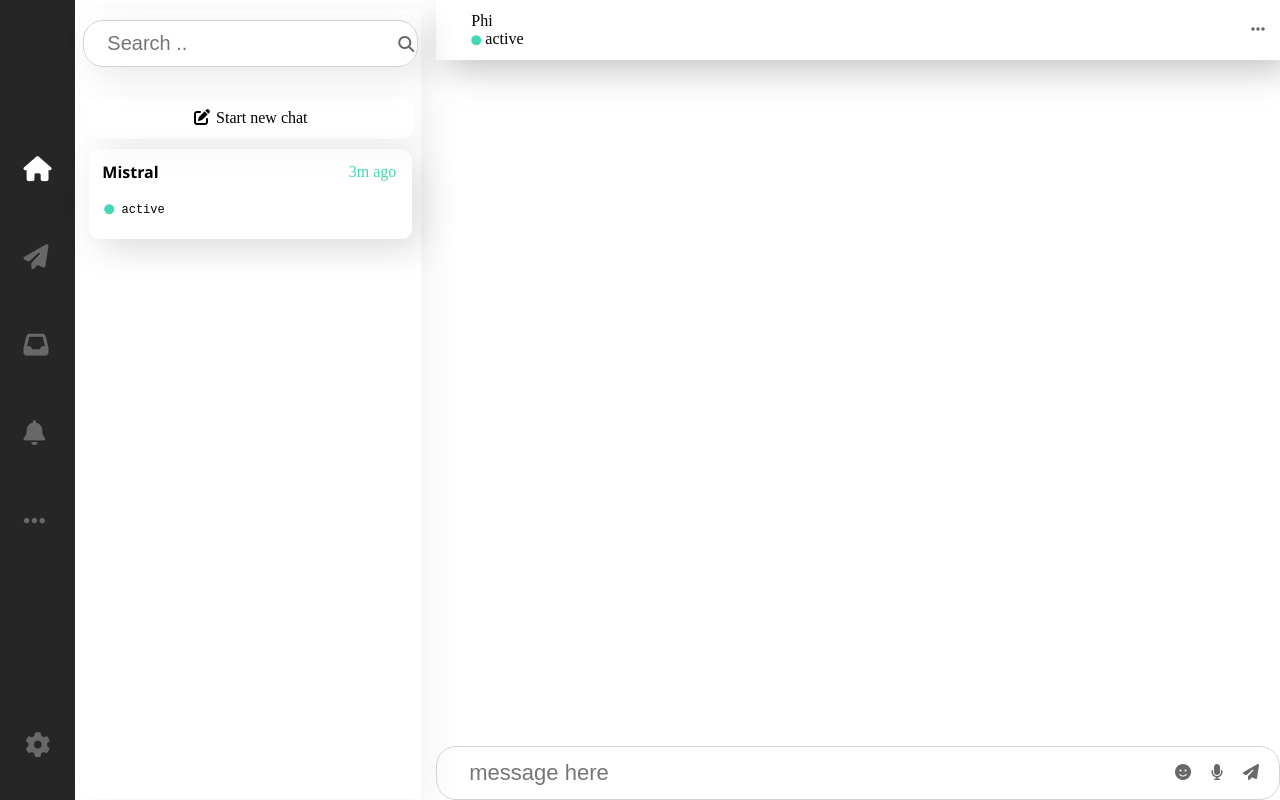
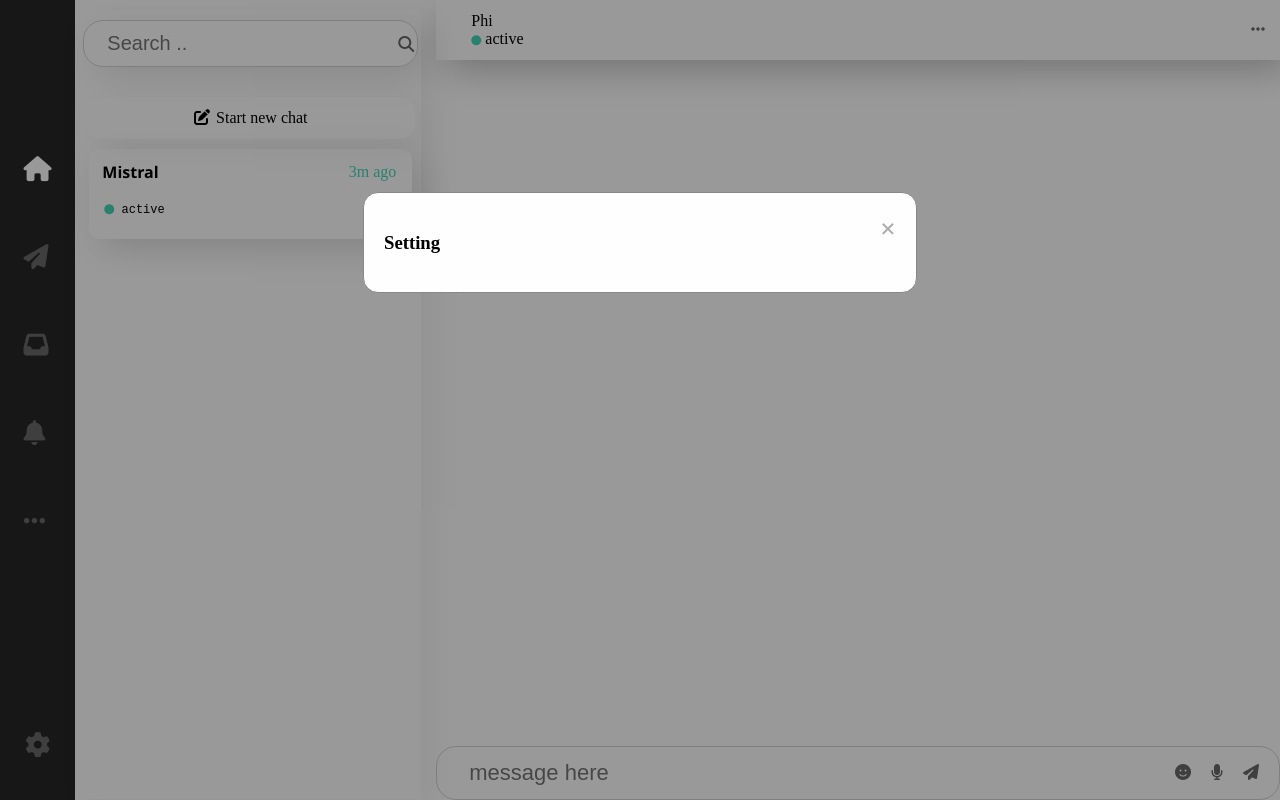
Before and after one commit to shekharP1536/Alpha, a plain HTML site: page index.html in a window 1280 px wide. Both pictures are taken after a click on the element 37 px from the left and 746 px from the top of the page. Drawn offline with nearby package versions, Linux system fonts and the light colour scheme.

Commit message:
setting_pannelui_added

```diff
--- a/index.html
+++ b/index.html
@@ -13,14 +13,26 @@
 
             </div>
             <div class="mid_dock_part">
-                <div class="dock_icons"><i class="fa-solid fa-house active_icon"></i></div>
-                <div class="dock_icons"><i class="fa-solid fa-paper-plane inactive_icon" ></i></div>
-                <div class="dock_icons"><i class="fa-solid fa-inbox inactive_icon" ></i></div>
-                <div class="dock_icons"><i class="fa-solid fa-bell inactive_icon"></i></div>
-                <div class="dock_icons"><i class="fa-solid fa-ellipsis inactive_icon"></i></div>
+                <div class="dock_icons"><i class="fa-solid fa-house active_icon"></i>
+                <!-- <span class="tooltip">Home</span> -->
+                </div>
+                <div class="dock_icons"><i class="fa-solid fa-paper-plane inactive_icon" ></i>
+                <!-- <span class="tooltip">Chat</span> -->
+                </div>
+                <div class="dock_icons"><i class="fa-solid fa-inbox inactive_icon" ></i>
+                <!-- <span class="tooltip">Models</span> -->
+                </div>
+                <div class="dock_icons"><i class="fa-solid fa-bell inactive_icon"></i>
+                <!-- <span class="tooltip">Notifiactions</span> -->
+                </div>
+                <div class="dock_icons"><i class="fa-solid fa-ellipsis inactive_icon"></i>
+                    <!-- <span class="tooltip"></span> -->
+                </div>
             </div>
-            <div class="bottom_dock-part">
-                <div class="dock_icons"><i class="fa-solid fa-gear inactive_icon"></i></div>
+            <div class="bottom_dock-part" id="setting_dock_div">
+                <div class="dock_icons"><i class="fa-solid fa-gear inactive_icon"></i>
+                    <!-- <span class="tooltip">Setting</span> -->
+                </div>
             </div>
         </div>
         <div class="sections_holder">
@@ -135,9 +147,19 @@
             </div>
         </div>
     </div>
+
+    <div class="setting_overlap_modal" id="setting_overlap_modal">
+        <div class="setting_modal_content">
+            <span class="close" id="setting_modal_close_btn">&times;</span>
+            <div class="setting_pannel_container">
+                <h3>Setting</h3>
+            </div>
+        </div>
+    </div>
 </body>
 <script src="https://ajax.googleapis.com/ajax/libs/jquery/3.7.1/jquery.min.js"></script>
 <script src="https://kit.fontawesome.com/0d194b00b9.js" crossorigin="anonymous"></script>
 <script src="script/main.js"></script>
+<script src="script/feature.js"></script>
 
 </html>
--- a/script/feature.js
+++ b/script/feature.js
@@ -0,0 +1,11 @@
+console.log('loaded');
+$("#setting_dock_div").click(function (e) {
+    e.preventDefault();
+    $("#setting_overlap_modal").css("display", "block");
+    console.log('feature_exe');
+});
+
+$("#setting_modal_close_btn").click(function (e) {
+    e.preventDefault();
+    $("#setting_overlap_modal").css("display", "none");
+});
--- a/style/style.css
+++ b/style/style.css
@@ -1,21 +1,29 @@
-body{
+body {
     margin: 0;
     border: none;
     display: flex;
     height: 100vh;
 }
-:root{
-    --base_grey : #262626;
-    --base_light_icon : rgb(104, 104, 104);
-    --base_active_icon : #ffffff;
-    --base_green : #44d7b6;
+
+:root {
+    --base_grey: #262626;
+    --base_light_icon: rgb(104, 104, 104);
+    --base_active_icon: #ffffff;
+    --base_green: #44d7b6;
 }
-.container{
+
+.root {
+    width: 100%;
+    height: 100%;
+}
+
+.container {
     display: flex;
     width: 100%;
     height: 100%;
 }
-.dock_container{
+
+.dock_container {
     width: 80px;
     background-color: var(--base_grey);
     height: 100%;
@@ -24,80 +32,89 @@ body{
     justify-content: space-between;
     align-items: center;
 }
+
 /* dock_degination */
-.active_icon{
+.active_icon {
     color: var(--base_active_icon);
 }
-.dock_container .mid_dock_part , .bottom_dock-part{
+
+.dock_container .mid_dock_part,
+.bottom_dock-part {
     font-size: 25px;
     margin: 10px;
+}
 
-}
-.mid_dock_part{
+.mid_dock_part {
     display: flex;
     flex-direction: column;
 }
-.dock_icons{
 
+.dock_icons {
     margin: 30px 0px 30px 0px;
     cursor: pointer;
 }
-.dock_icons:hover i{
+
+.dock_icons:hover i {
     color: #44d7b6;
+}
 
-}
-.inactive_icon{
+.inactive_icon {
     color: var(--base_light_icon);
 }
-.sections_holder{
+
+.sections_holder {
     width: 100%;
     display: flex;
     flex-direction: row;
 }
-.section_a{
+
+.section_a {
     display: flex;
     width: 350px;
     flex-direction: column;
 
-    box-shadow: 10px 10px 36px -1px rgba(0,0,0,0.05);
--webkit-box-shadow: 10px 10px 36px -1px rgba(0,0,0,0.05);
--moz-box-shadow: 10px 10px 36px -1px rgba(0,0,0,0.05);
+    box-shadow: 10px 10px 36px -1px rgba(0, 0, 0, 0.05);
+    -webkit-box-shadow: 10px 10px 36px -1px rgba(0, 0, 0, 0.05);
+    -moz-box-shadow: 10px 10px 36px -1px rgba(0, 0, 0, 0.05);
 
     margin: 10px 15px 1px 5px;
 }
 
 /*Section a customiztion*/
-.section_a div{
+.section_a div {
     margin: 10px 3px;
+}
 
-}
-.new_model_chat_container{
-    box-shadow: 10px 10px 36px -1px rgba(0,0,0,0.05);
-    -webkit-box-shadow: 10px 10px 36px -1px rgba(0,0,0,0.05);
-    -moz-box-shadow: 10px 10px 36px -1px rgba(0,0,0,0.05);
+.new_model_chat_container {
+    box-shadow: 10px 10px 36px -1px rgba(0, 0, 0, 0.05);
+    -webkit-box-shadow: 10px 10px 36px -1px rgba(0, 0, 0, 0.05);
+    -moz-box-shadow: 10px 10px 36px -1px rgba(0, 0, 0, 0.05);
     border-radius: 15px;
     display: flex;
-    padding: 2px 10px ;
+    padding: 2px 10px;
     text-align: center;
     cursor: pointer;
     justify-content: center;
 }
-.new_model_chat_container:hover{
+
+.new_model_chat_container:hover {
     background-color: var(--base_active_icon);
-    box-shadow: 10px 10px 36px -1px rgba(0,0,0,0.15);
--webkit-box-shadow: 10px 10px 36px -1px rgba(0,0,0,0.15);
--moz-box-shadow: 10px 10px 36px -1px rgba(0,0,0,0.15);
+    box-shadow: 10px 10px 36px -1px rgba(0, 0, 0, 0.15);
+    -webkit-box-shadow: 10px 10px 36px -1px rgba(0, 0, 0, 0.15);
+    -moz-box-shadow: 10px 10px 36px -1px rgba(0, 0, 0, 0.15);
 }
-.section_a_search-container{
+
+.section_a_search-container {
     display: flex;
     align-items: baseline;
     border-radius: 20px;
-    box-shadow: 10px 10px 36px -1px rgba(0,0,0,0.10);
-    -webkit-box-shadow: 10px 10px 36px -1px rgba(0,0,0,0.10);
-    -moz-box-shadow: 10px 10px 36px -1px rgba(0,0,0,0.10);
+    box-shadow: 10px 10px 36px -1px rgba(0, 0, 0, 0.1);
+    -webkit-box-shadow: 10px 10px 36px -1px rgba(0, 0, 0, 0.1);
+    -moz-box-shadow: 10px 10px 36px -1px rgba(0, 0, 0, 0.1);
     border: 1px solid lightgrey;
 }
-.section_a_search_input input{
+
+.section_a_search_input input {
     width: auto;
     font-size: 20px;
     border-radius: 10px;
@@ -107,92 +124,101 @@ body{
     border: none;
 }
 
-.section_a_search_input input:focus{
+.section_a_search_input input:focus {
     outline: none;
     background-color: #00000003;
     border: none;
     text-decoration: none;
 }
-.section_a_search_btn{
+
+.section_a_search_btn {
     cursor: pointer;
 }
 
 /*Section_a chat_container_editing_here*/
-.section_a_chat_container{
-
+.section_a_chat_container {
     border-radius: 10px;
     height: 100%;
     /* flex-direction: column; */
 }
-.section_a_chats{
-    box-shadow: 10px 10px 36px -1px rgba(0,0,0,0.15);
--webkit-box-shadow: 10px 10px 36px -1px rgba(0,0,0,0.15);
--moz-box-shadow: 10px 10px 36px -1px rgba(0,0,0,0.15);
+
+.section_a_chats {
+    box-shadow: 10px 10px 36px -1px rgba(0, 0, 0, 0.15);
+    -webkit-box-shadow: 10px 10px 36px -1px rgba(0, 0, 0, 0.15);
+    -moz-box-shadow: 10px 10px 36px -1px rgba(0, 0, 0, 0.15);
     border-radius: 10px;
     cursor: pointer;
     padding: 2px 10px;
 }
-.section_a_chat_breif_container{
+
+.section_a_chat_breif_container {
     margin: 2px 1px;
 }
 
-.chat{
+.chat {
     border: 1px solid red;
 }
-.chat_model_title{
+
+.chat_model_title {
     font-weight: bold;
-    font-family: 'Segoe UI', Tahoma, Geneva, Verdana, sans-serif;
-
+    font-family: "Segoe UI", Tahoma, Geneva, Verdana, sans-serif;
 }
 
-
-.time_of-active{
+.time_of-active {
     float: right;
     padding: 2px 3px;
     color: var(--base_green);
 }
-.chat_model_status{
+
+.chat_model_status {
     padding: 10px 2px;
-        font-family: 'Courier New', Courier, monospace;
+    font-family: "Courier New", Courier, monospace;
     font-size: 12px;
 }
-.model_status_active{
+
+.model_status_active {
     font-size: 10px;
     color: var(--base_green);
 }
-.section_b{
+
+.section_b {
     width: 100%;
     display: flex;
     flex-direction: column;
     justify-content: center;
 }
-._section_b_chat_title_container{
+
+._section_b_chat_title_container {
     width: 100%;
     display: flex;
     align-items: center;
 }
-.section_b_chat_title_holder_container{
+
+.section_b_chat_title_holder_container {
     width: 100%;
 }
-.chat_model_name_curently_active{
+
+.chat_model_name_curently_active {
     padding: 2px 20px;
     width: 100%;
 }
-.chat_header_section{
+
+.chat_header_section {
     display: flex;
-    box-shadow: 10px 10px 36px -1px rgba(0,0,0,0.25);
--webkit-box-shadow: 10px 10px 36px -1px rgba(0,0,0,0.25);
--moz-box-shadow: 10px 10px 36px -1px rgba(0,0,0,0.25);
-padding: 10px 15px ;
+    box-shadow: 10px 10px 36px -1px rgba(0, 0, 0, 0.25);
+    -webkit-box-shadow: 10px 10px 36px -1px rgba(0, 0, 0, 0.25);
+    -moz-box-shadow: 10px 10px 36px -1px rgba(0, 0, 0, 0.25);
+    padding: 10px 15px;
 }
 
-.chat_container{
+.chat_container {
     width: 100%;
     height: 100%;
     display: flex;
     flex-direction: column;
 }
-.chat_input_container{
+
+.chat_input_container {
     display: flex;
     flex-direction: row;
     justify-content: center;
@@ -201,56 +227,67 @@ padding: 10px 15px ;
     border: 1px solid lightgray;
     border-radius: 20px;
 }
-.user_prompt_input{
+
+.user_prompt_input {
     width: 90%;
-    padding: 2px 20px ;
+    padding: 2px 20px;
 }
-.user_prompt_input input{
+
+.user_prompt_input input {
     font-size: 22px;
     border-radius: 20px;
     width: 90%;
     outline: none;
     border: none;
 }
-.input_mic_container , .input_send_submit{
+
+.input_mic_container,
+.input_send_submit {
     padding: 2px 10px;
     cursor: pointer;
 }
-.user_prompt_container{
+
+.user_prompt_container {
     width: 100%;
     padding: 20px 30px;
+}
 
-}
-.user_prompt_container_holder{
+.user_prompt_container_holder {
     padding: 5px 10px;
     display: flex;
     justify-content: flex-end;
 }
-.user_name_holder{
+
+.user_name_holder {
     font-weight: bold;
-    color:var(--base_green);
+    color: var(--base_green);
 }
-.user_prompt_time{
+
+.user_prompt_time {
     color: var(--base_grey);
     font-size: 12px;
 }
+
 /* .user_request_status{
     color: var(--base_green);
     font-size: 12px;
 } */
-.model_response_container_holder{
+.model_response_container_holder {
     padding: 2px 10px;
     margin: 1px 3px;
 }
-.model_name_holder{
+
+.model_name_holder {
     padding: 2px 10px;
     color: var(--base_grey);
     font-weight: bold;
 }
-.response_time{
+
+.response_time {
     color: var(--base_grey);
     font-size: 12px;
 }
+
 .user_prompt_container,
 .model_response_container {
     max-width: 600px;
@@ -268,3 +305,39 @@ padding: 10px 15px ;
     margin-left: 0;
     margin-right: auto;
 }
+
+.setting_overlap_modal{
+    display: none; /* Hidden by default */
+  position: fixed; /* Stay in place */
+  z-index: 1; /* Sit on top */
+  left: 0;
+  top: 0;
+  width: 100%; /* Full width */
+  height: 100%; /* Full height */
+  overflow: auto; /* Enable scroll if needed */
+  background-color: rgb(0,0,0); /* Fallback color */
+  background-color: rgba(0,0,0,0.4); /* Black w/ opacity */
+}
+
+.setting_modal_content{
+    border-radius: 15px;
+    background-color: #fefefe;
+    margin: 15% auto; /* 15% from the top and centered */
+    padding: 20px;
+    border: 1px solid #888;
+    width: 40%; /* Could be more or less, depending on screen size */
+}
+
+.close {
+    color: #aaa;
+    float: right;
+    font-size: 28px;
+    font-weight: bold;
+  }
+
+  .close:hover,
+  .close:focus {
+    color: black;
+    text-decoration: none;
+    cursor: pointer;
+  }
```
Lines whose indentation alone changed are shown as unchanged.
